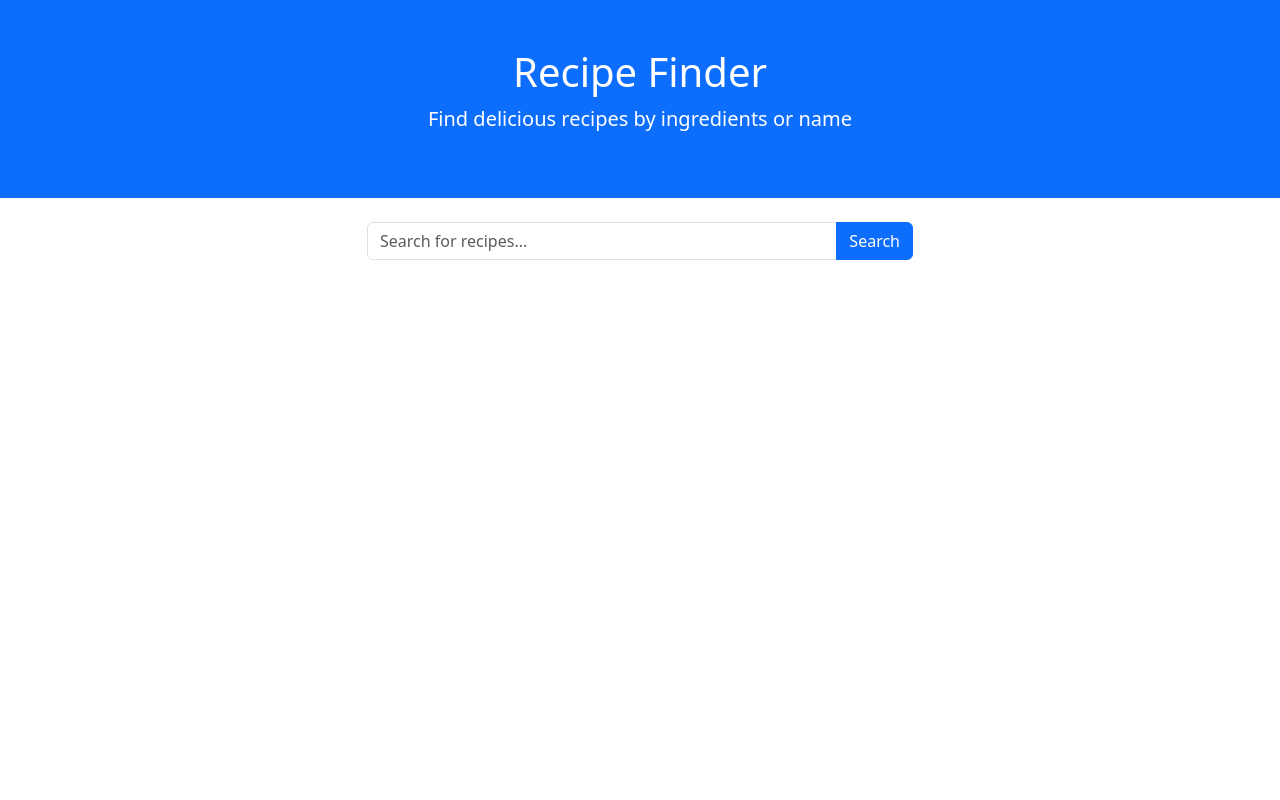
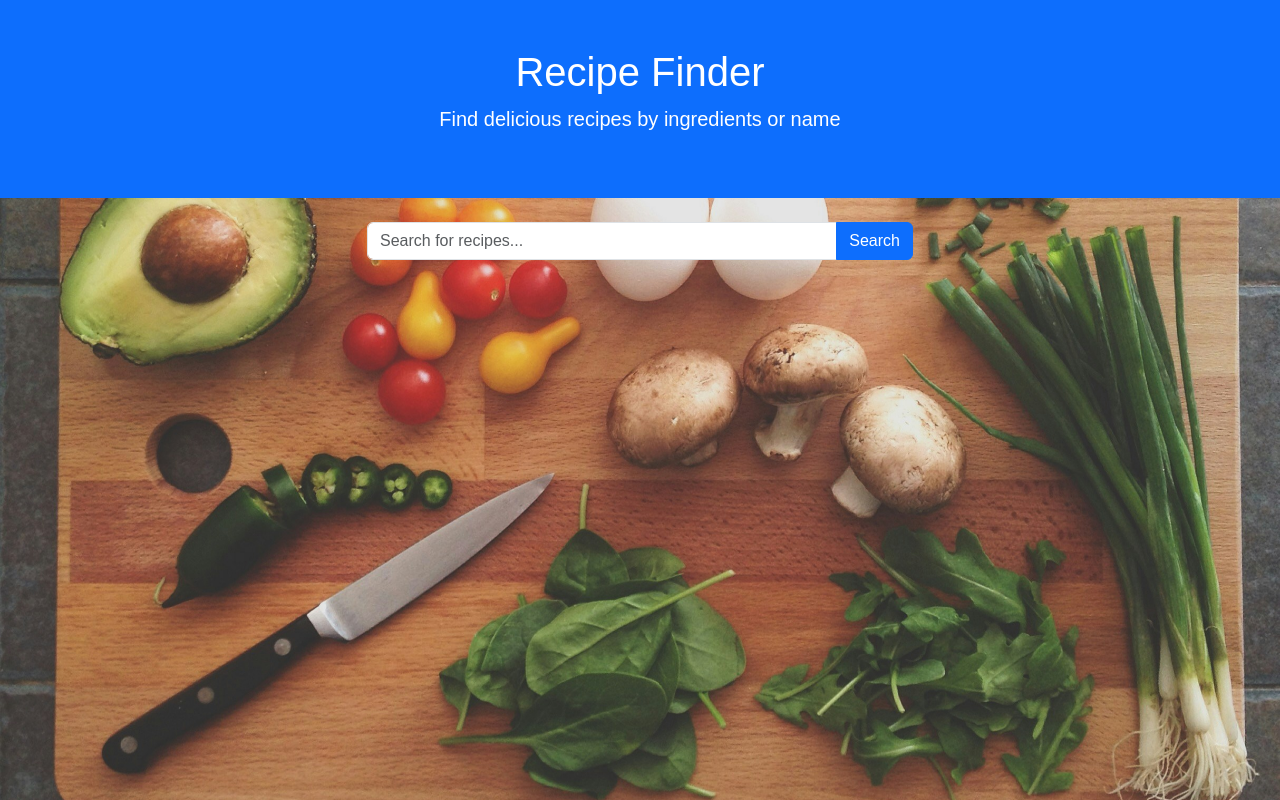
Before and after one commit to mrahmanau/recipe-finder, a React (Create React App) app: page / in a window 1280 px wide. Built offline with nearby package versions, Linux system fonts and the light colour scheme.

Commit message:
Added background image

```diff
--- a/public/index.html
+++ b/public/index.html
@@ -7,7 +7,7 @@
     <meta name="theme-color" content="#000000" />
     <meta
       name="description"
-      content="Web site created using create-react-app"
+      content="Find delicious recipes by ingredients or name"
     />
     <link rel="apple-touch-icon" href="%PUBLIC_URL%/logo192.png" />
     <!--
@@ -24,7 +24,7 @@
       work correctly both with client-side routing and a non-root public URL.
       Learn how to configure a non-root public URL by running `npm run build`.
     -->
-    <title>React App</title>
+    <title>Recipe Finder</title>
   </head>
   <body>
     <noscript>You need to enable JavaScript to run this app.</noscript>
--- a/src/App.css
+++ b/src/App.css
@@ -1,5 +1,12 @@
 .App {
   text-align: center;
+  font-family: "Arial", sans-serif;
+  background-image: url("assets/background-image-1.jpg");
+  background-size: cover;
+  background-position: center;
+  background-attachment: fixed;
+  height: 100vh;
+  color: white;
 }
 
 .App-logo {
```
Also changed, not shown: src/assets/background-image-1.jpg (added), src/assets/background-image.jpg (added).
